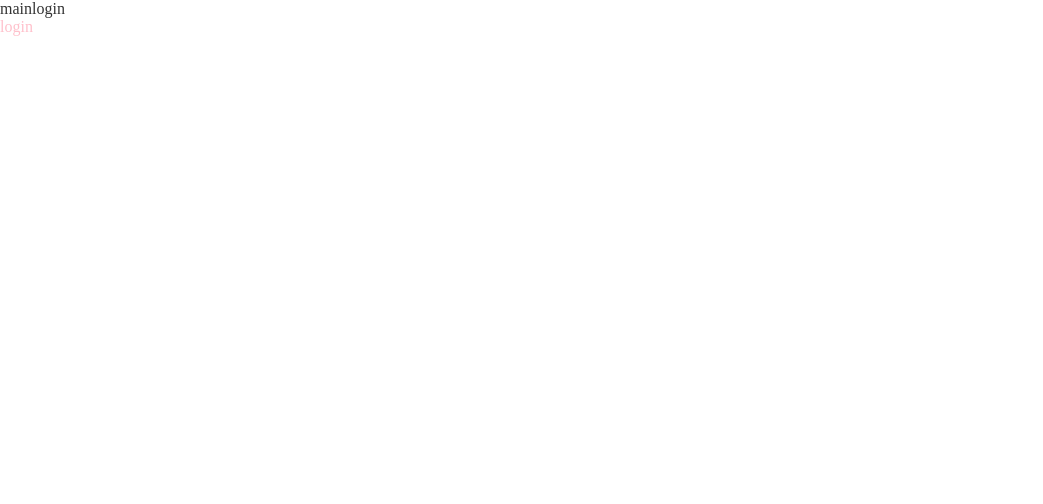
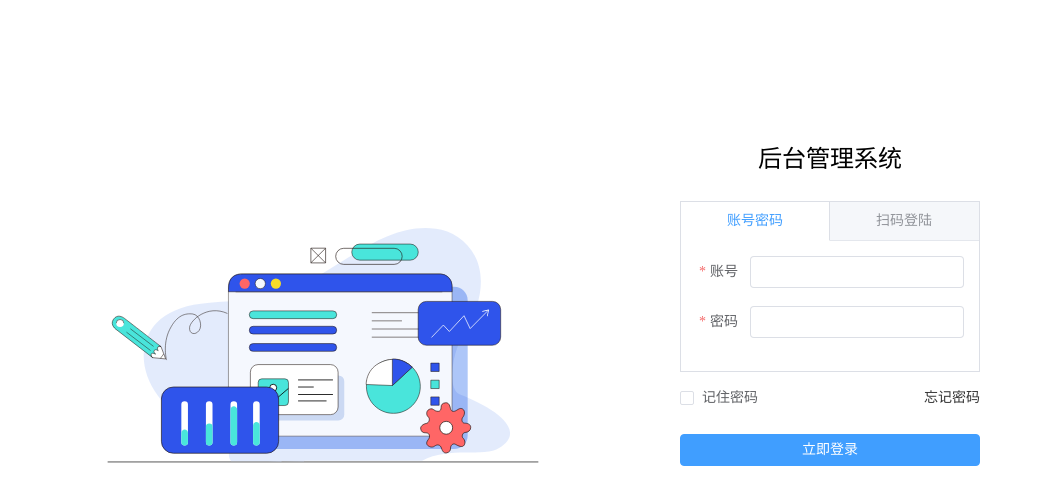
Before and after one commit to aouos/vue-admin, a Vue app: page /#/login in a window 1280 px wide. Shown: the top 504 px of the page, without its empty margins (0-1043 px from the left). Built offline with nearby package versions, Linux system fonts and the light colour scheme.

Commit message:
feat: login view development

```diff
--- a/src/App.vue
+++ b/src/App.vue
@@ -1,9 +1,14 @@
 <script setup lang="ts"></script>
 
 <template>
-  <router-link to="/main">main</router-link>
-  <router-link to="/login">login</router-link>
-  <router-view></router-view>
+  <div class="app">
+    <router-view></router-view>
+  </div>
 </template>
 
-<style scoped></style>
+<style scoped>
+.app {
+  width: 100vw;
+  height: 100vh;
+}
+</style>
--- /dev/null
+++ b/src/views/login/components/account.vue
@@ -0,0 +1,57 @@
+<script lang="ts" setup>
+import { ref, reactive } from 'vue';
+import { ElMessage } from 'element-plus';
+import type { FormRules, ElForm } from 'element-plus';
+import router from '@/router';
+
+const formRef = ref<InstanceType<typeof ElForm>>();
+
+const loginInfo = reactive({
+  name: '',
+  password: ''
+});
+
+const rules: FormRules = {
+  name: [
+    { required: true, message: '请输入账号信息', trigger: 'blur' },
+    { pattern: /^[0-9a-z]{8,10}$/, message: '账号由8-10位数字字母组合哦', trigger: 'blur' }
+  ],
+  password: [
+    { required: true, message: '请输入密码', trigger: 'blur' },
+    { pattern: /^[0-9a-z]{6,}$/, message: '密码长度大于6位', trigger: 'blur' }
+  ]
+};
+
+const loginAction = () => {
+  formRef.value?.validate((valid) => {
+    if (valid) {
+      console.log('校验成功');
+    } else {
+      ElMessage.warning('账号密码输入格式有误！');
+    }
+  });
+};
+
+defineExpose({
+  loginAction
+});
+</script>
+
+<template>
+  <div class="account">
+    <el-form :model="loginInfo" :rules="rules" label-width="54px" ref="formRef">
+      <el-form-item label="账号" prop="name">
+        <el-input v-model="loginInfo.name" />
+      </el-form-item>
+
+      <el-form-item label="密码" prop="password">
+        <el-input v-model="loginInfo.password" show-password />
+      </el-form-item>
+    </el-form>
+  </div>
+</template>
+
+<style lang="less" scoped>
+.account {
+}
+</style>
--- /dev/null
+++ b/src/views/login/components/panel.vue
@@ -0,0 +1,59 @@
+<script lang="ts" setup>
+import { ref } from 'vue';
+import Account from './account.vue';
+import Qrcode from './qrcode.vue';
+
+const accountRef = ref<InstanceType<typeof Account>>();
+
+const handleLoginBtnClick = () => {
+  accountRef.value?.loginAction();
+};
+</script>
+
+<template>
+  <div class="login-panel">
+    <div class="title">后台管理系统</div>
+
+    <div class="panel">
+      <el-tabs type="border-card" stretch>
+        <el-tab-pane label="账号密码">
+          <account ref="accountRef" />
+        </el-tab-pane>
+        <el-tab-pane label="扫码登陆">
+          <qrcode />
+        </el-tab-pane>
+      </el-tabs>
+    </div>
+
+    <div class="control">
+      <el-checkbox>记住密码</el-checkbox>
+      <a href="">忘记密码</a>
+    </div>
+
+    <el-button type="primary" class="login-btn" @click="handleLoginBtnClick">立即登录</el-button>
+  </div>
+</template>
+
+<style lang="less" scoped>
+.login-panel {
+  width: 300px;
+
+  .title {
+    font-size: 24px;
+    margin-bottom: 28px;
+  }
+}
+
+.control {
+  display: flex;
+  justify-content: space-between;
+  align-items: center;
+  font-size: 14px;
+  margin-top: 10px;
+  margin-bottom: 20px;
+}
+
+.login-btn {
+  width: 100%;
+}
+</style>
--- /dev/null
+++ b/src/views/login/components/qrcode.vue
@@ -0,0 +1,10 @@
+<script lang="ts" setup></script>
+
+<template>
+  <div class="qrcode">qrcode</div>
+</template>
+
+<style lang="less" scoped>
+.qrcode {
+}
+</style>
--- a/src/views/login/login.vue
+++ b/src/views/login/login.vue
@@ -1,11 +1,35 @@
-<script lang="ts" setup></script>
+<script lang="ts" setup>
+import LoginPanel from './components/panel.vue';
+</script>
 
 <template>
-  <div class="login">login</div>
+  <div class="login">
+    <div>
+      <img src="@/assets/image/login.svg" alt="" />
+    </div>
+    <div>
+      <login-panel />
+    </div>
+  </div>
 </template>
 
-<style scoped>
+<style lang="less" scoped>
 .login {
-  color: pink;
+  display: flex;
+  flex-direction: row;
+  align-items: center;
+  width: 100%;
+  height: 100%;
+
+  div {
+    flex: 1;
+    margin-top: -10%;
+    padding: 20px;
+    text-align: center;
+  }
+
+  img {
+    max-width: 500px;
+  }
 }
 </style>
```
Also changed, not shown: src/assets/image/404.svg (added), src/assets/image/login.svg (added).
